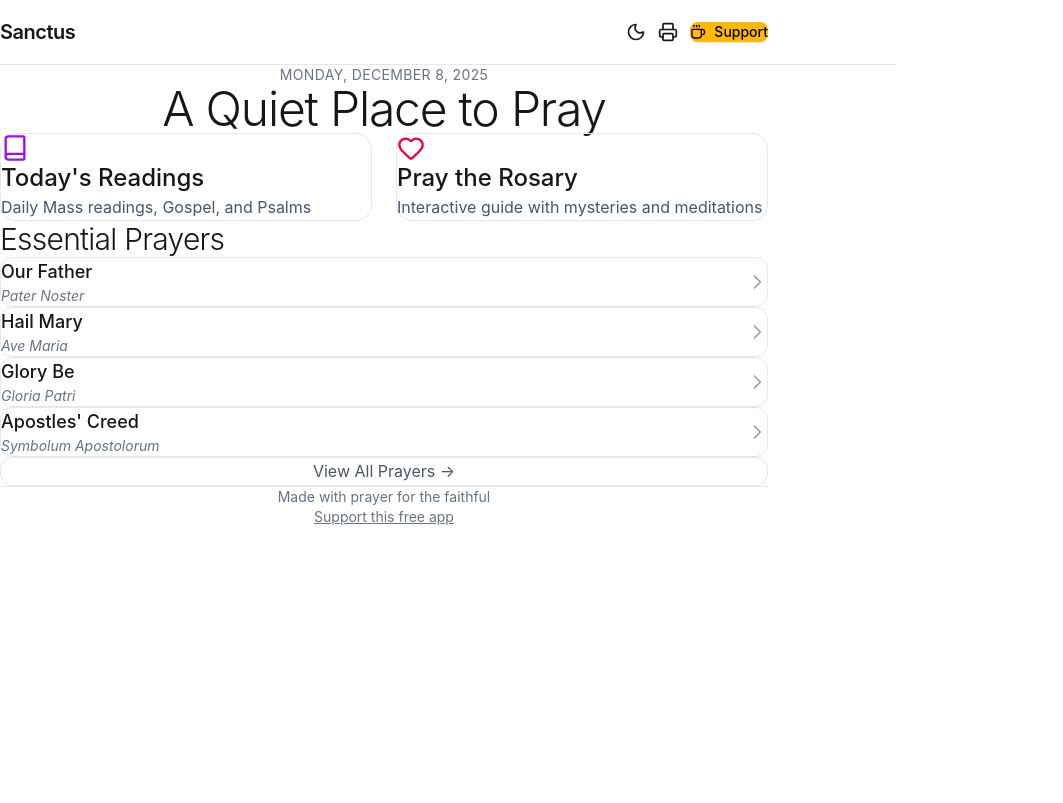
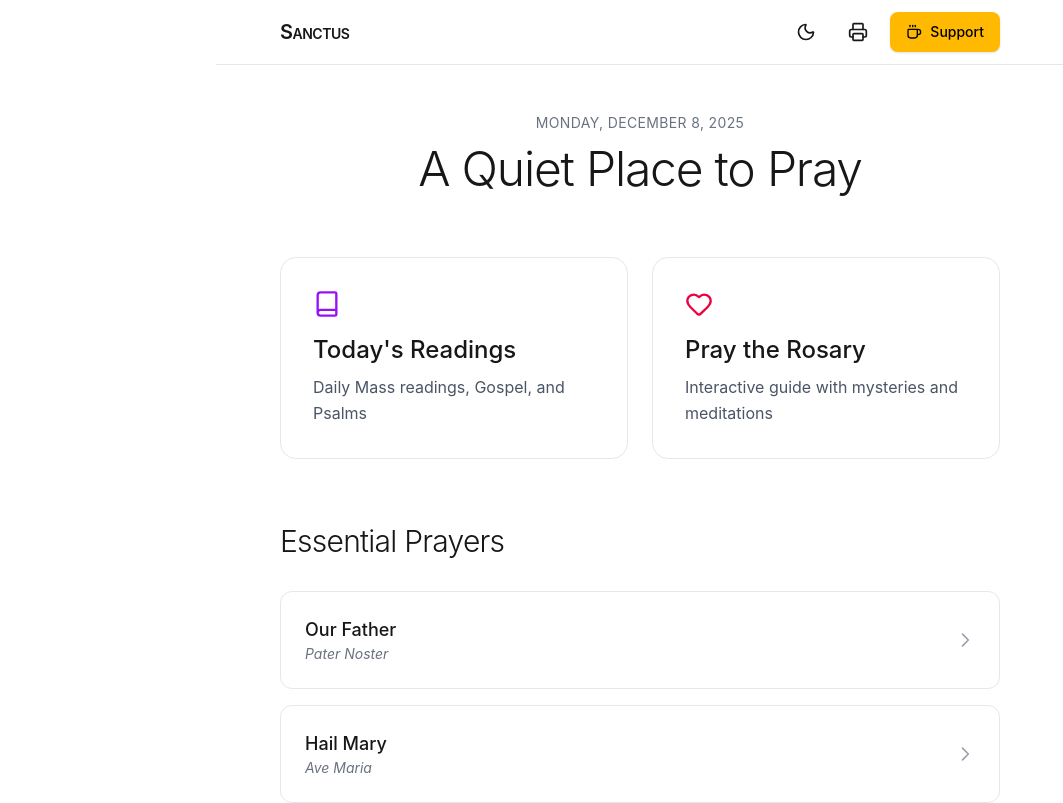
Before and after one commit to davegutierrez0/sanctu, a Next.js app: page / in a window 1280 px wide. Shown: the top 803 px of the page, without its empty margins (0-1063 px from the left). Built offline with nearby package versions, Linux system fonts and the light colour scheme.

Commit message:
updating link to buymeacoffee and small-caps

```diff
--- a/app/globals.css
+++ b/app/globals.css
@@ -15,8 +15,6 @@
 
 * {
   box-sizing: border-box;
-  padding: 0;
-  margin: 0;
 }
 
 body {
@@ -48,3 +46,7 @@ html {
 .print-header {
   display: none;
 }
+
+.small-caps {
+  font-variant: small-caps;
+}
--- a/app/page.tsx
+++ b/app/page.tsx
@@ -29,7 +29,7 @@ export default function HomePage() {
       {/* Top Navigation */}
       <nav className="no-print sticky top-0 z-50 border-b border-gray-200 dark:border-gray-800 bg-white/90 dark:bg-gray-950/90 backdrop-blur-md">
         <div className="max-w-3xl w-full mx-auto px-6 h-16 flex items-center justify-between">
-          <Link href="/" className="font-semibold text-xl tracking-tight">
+          <Link href="/" className="font-semibold text-xl tracking-tight small-caps">
             Sanctus
           </Link>
 
@@ -153,7 +153,7 @@ export default function HomePage() {
           <p>Made with prayer for the faithful</p>
           <p>
             <a
-              href="https://buymeacoffee.com/sanctusapp"
+              href="https://buymeacoffee.com/davegutierrez0"
               target="_blank"
               rel="noopener noreferrer"
               className="underline hover:text-gray-900 dark:hover:text-gray-200 transition-colors"
```
